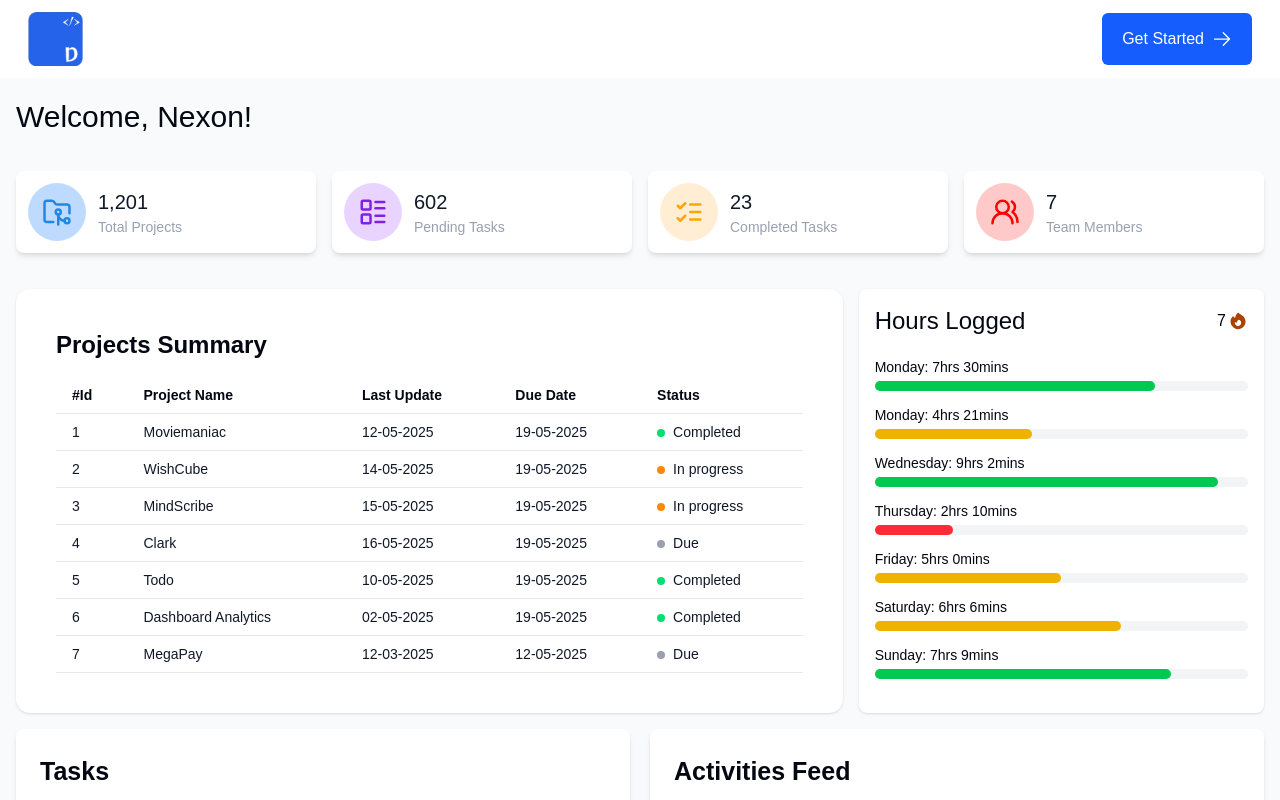
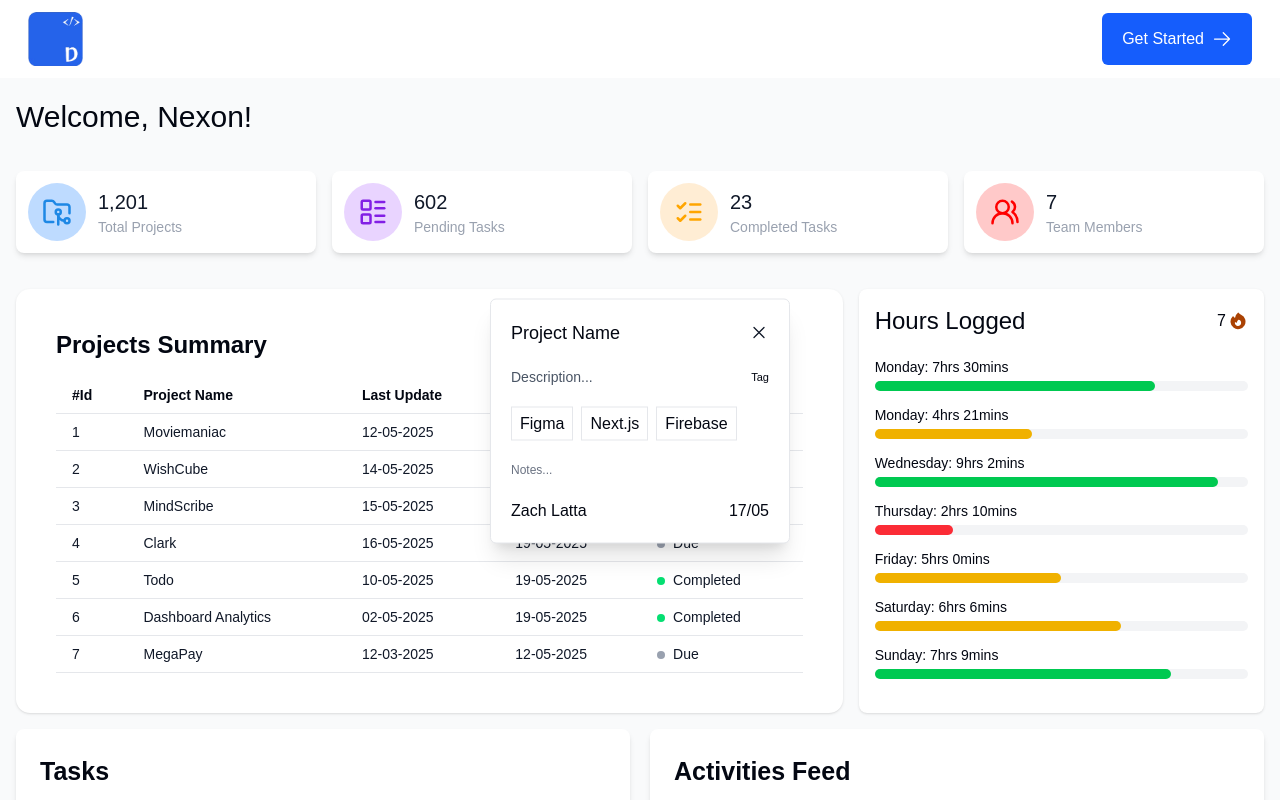
Before and after one commit to Jaycode01/DevCollab, a Next.js app: page /dashboard in a window 1280 px wide. Shown: the top 800 px of the page. Built offline with nearby package versions, Linux system fonts and the light colour scheme; no server answers; a web font is replaced by a local one.

Commit message:
worked on sorting tasks and also the popup when clicked on

```diff
--- /dev/null
+++ b/src/app/components/task-popup.tsx
@@ -0,0 +1,29 @@
+import Image from "next/image";
+import CancelPopup from "../../../public/cancel.svg";
+
+export default function TaskPopup() {
+  return (
+    <div className="absolute top-1/4 left-1/2  transform -translate-x-1/2 -translate-y-1/2 bg-white shadow-xl p-5 rounded-sm h-fit flex flex-col justify-center  w-[300px] gap-5 border">
+      <div className="flex justify-between items-center">
+        <h3 className="text-[18px]">Project Name</h3>
+        <Image src={CancelPopup} alt="cancel popup" width={20} height={20} />
+      </div>
+      <div className="flex items-center justify-between">
+        <p className="text-sm text-gray-600">Description...</p>
+        <p className="text-[11px]">Tag</p>
+      </div>
+      <div className="flex gap-2 items-center">
+        <p className="border px-2 py-1">Figma</p>
+        <p className="border px-2 py-1">Next.js</p>
+        <p className="border px-2 py-1">Firebase</p>
+      </div>
+      <div className="text-gray-500 text-[12px]">
+        <p className="">Notes...</p>
+      </div>
+      <div className="flex items-center justify-between">
+        <p className="">Zach Latta</p>
+        <p className="">17/05</p>
+      </div>
+    </div>
+  );
+}
--- a/src/app/components/tasks-and-activity.tsx
+++ b/src/app/components/tasks-and-activity.tsx
@@ -165,7 +165,7 @@ export default function TasksAndActivity() {
         </h3>
         {activities.map((activity) => (
           <div
-            className="flex flex-col pb-3 gap-3 md:gap-0 sm:flex-row justify-between mt-10 border-b-2 hover:text-blue-600"
+            className="flex flex-col pb-3 gap-3 md:gap-0 md:flex-row justify-between mt-10 border-b-2 hover:text-blue-600"
             key={activity.id}
           >
             <div className="w-full md:w-[30%]">{activity.time}</div>
--- a/src/app/dashboard/page.tsx
+++ b/src/app/dashboard/page.tsx
@@ -8,11 +8,13 @@ import TeamMembers from "../../../public/team-members.svg";
 import ProjectsSummary from "../components/projectsSummary";
 import HoursLogged from "../components/hours-logges";
 import TasksAndActivity from "../components/tasks-and-activity";
+import TaskPopup from "../components/task-popup";
 
 export default function Dashboard() {
   return (
     <>
-      <div className="bg-gray-50">
+      <div className="bg-gray-50 relative">
+        <TaskPopup />
         <h1 className="capitalize md:text-[30px] sm:text-[25px] text-[22px] p-4">
           Welcome, Nexon!
         </h1>
```
